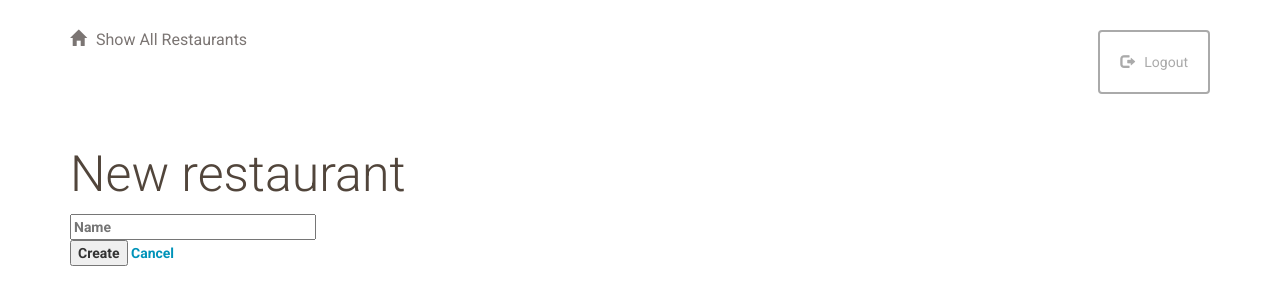
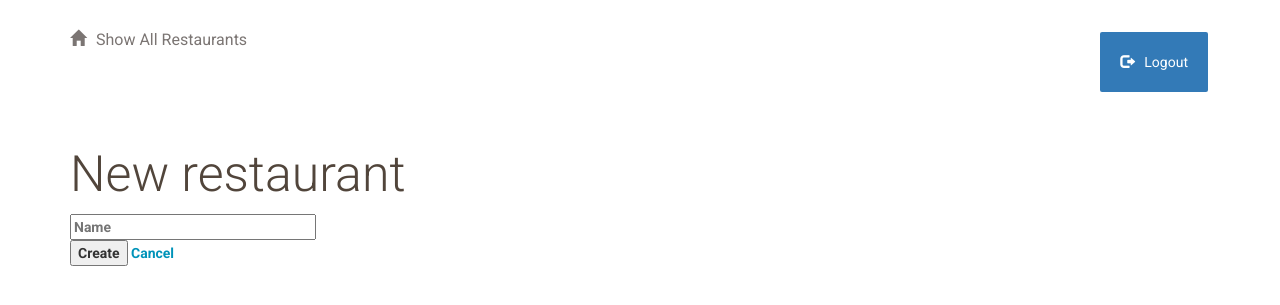
Before and after one commit to rSkogeby/flake-app, a Flask app: page /restaurant/new/ in a window 1280 px wide. Shown: the top 305 px of the page. Run offline with Flask 2, Linux system fonts and the light colour scheme; the visitor is signed in with stand-in values (Sample User, id 1); parts of the project's set-up code (start-up, migrations or seed data) failed here and were passed over; some libraries are stand-ins or nearby versions.

Commit message:
Customise logout button

```diff
--- a/templates/header.html
+++ b/templates/header.html
@@ -6,7 +6,7 @@
 	</div>
 	<div class="col-md-6 text-right">
 		<form action='{{url_for('gdisconnect')}}' method='POST'>
-			<button type="submit" class="btn btn-default delete" id="submit" type="submit">
+			<button type="submit" class="btn btn-primary logout" id="submit" type="submit">
 			<span class="glyphicon glyphicon-log-out" aria-hidden="true"></span>Logout</button>
 		</form>
 	</div>
```
